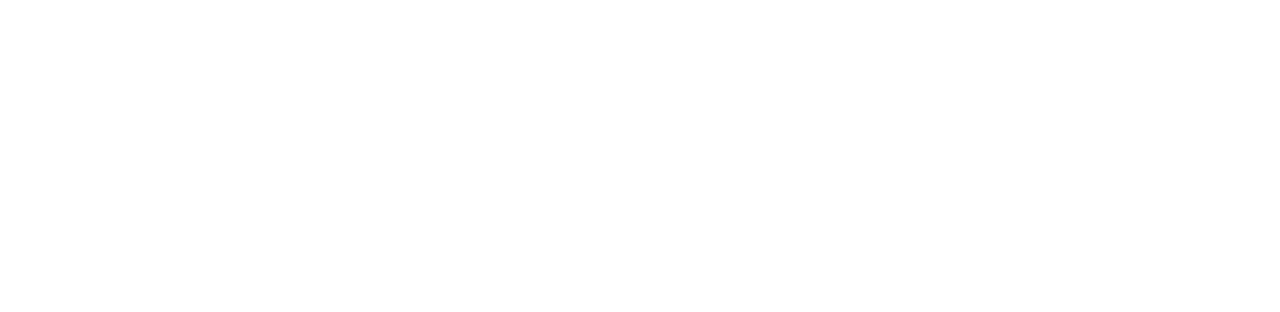
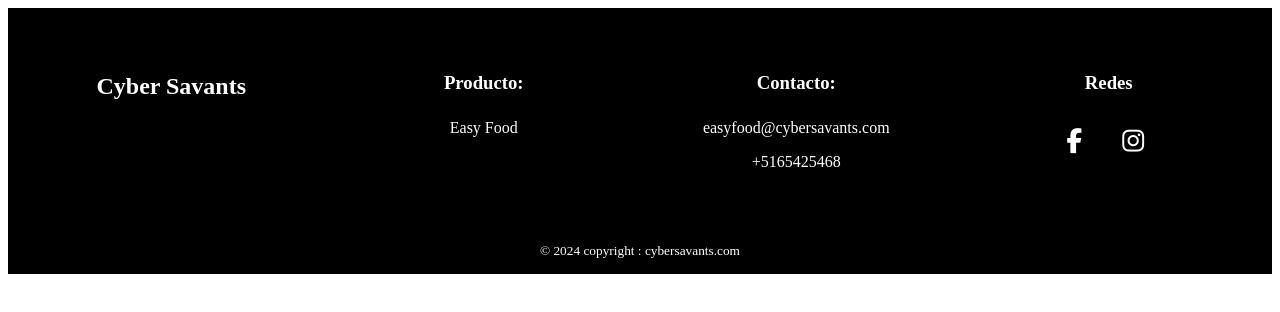
Before and after one commit to Cyber-Savants/easyfood-landing-page, a plain HTML site: page index.html in a window 1280 px wide. Drawn offline with Linux system fonts and the light colour scheme.

Commit message:
feat: footer section completed

```diff
--- a/assets/css/style.css
+++ b/assets/css/style.css
@@ -0,0 +1,62 @@
+/*footer*/
+.footer{
+    width: 100%;
+    background-color: black;
+}
+.footer .info{
+    width: 100%;
+    max-width: 1200px;
+    margin: auto;
+    display:grid;
+    grid-template-columns: repeat(4, 1fr);
+    grid-gap:50px;
+    padding: 45px 0px;
+}
+.footer .info .box{
+    text-align: center;
+}
+
+.footer .info .box h2{
+    color: #ffffff;
+    margin-bottom: 25px;
+}
+
+.footer .info .box h3{
+    color: #ffffff;
+    margin-bottom: 25px;
+}
+.footer .info .box p{
+    color: #ffffff;
+    margin-bottom: 10px;
+}
+.footer .info .red-social a{
+    text-decoration: none;
+    width: 45px;
+    height: 45px;
+    line-height: 45px;
+    color: #ffffff;
+    margin-right: 10px;
+    font-size: 25px;
+    text-align: center;
+    transition: all 300ms ease;
+}
+.footer .info .red-social a:hover{
+    color: #A8D291;
+}
+.footer .copyright{
+    background-color: black;
+    padding: 15px 10px;
+    text-align: center;
+    color: #fff;
+}
+.footer .info small{
+    font-size: 15px;
+}
+@media screen and (max-width:800px){
+    .footer .info{
+        width: 90%;
+        grid-template-columns: repeat(1, 1fr);
+        grid-gap:30px;
+        padding: 35px 0px;
+    }
+}
--- a/index.html
+++ b/index.html
@@ -3,8 +3,36 @@
 <head>
     <meta charset="UTF-8">
     <title>Easyfood - Landing page</title>
+    <meta name="viewport" content="width=device-width, user-scalable=no, initial-scale=1.0, maximum-scale=1.0, minimum-scale=1.0">
+    <link rel="stylesheet" href="assets/css/style.css">
+    <script src="https://kit.fontawesome.com/eb496ab1a0.js" crossorigin="anonymous"></script>
 </head>
 <body>
-
+    <footer class="footer">
+        <div class="info">
+            <div class="box">
+                <h2>Cyber Savants</h2>
+            </div>
+            <div class="box">
+                <h3>Producto:</h3>
+                <p>Easy Food</p>
+            </div>
+            <div class="box">
+                <h3>Contacto:</h3>
+                <p>easyfood@cybersavants.com</p>
+                <p>+5165425468</p>
+            </div>
+            <div class="box">
+                <h3>Redes</h3>
+                <div class="red-social">
+                    <a href="#" class="fa fa-facebook"></a>
+                    <a href="#" class="fa fa-instagram"></a>
+                </div>
+            </div>
+        </div>
+        <div class="copyright">
+            <small>&copy; 2024 copyright : cybersavants.com</small>
+        </div>
+    </footer>
 </body>
 </html>
```
